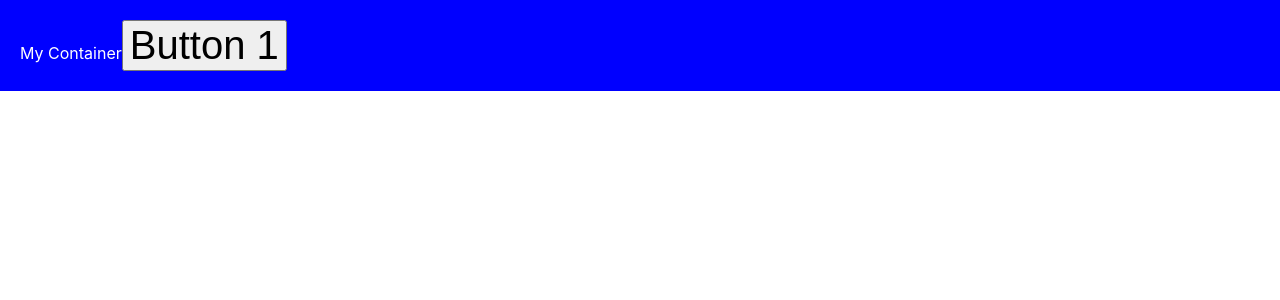
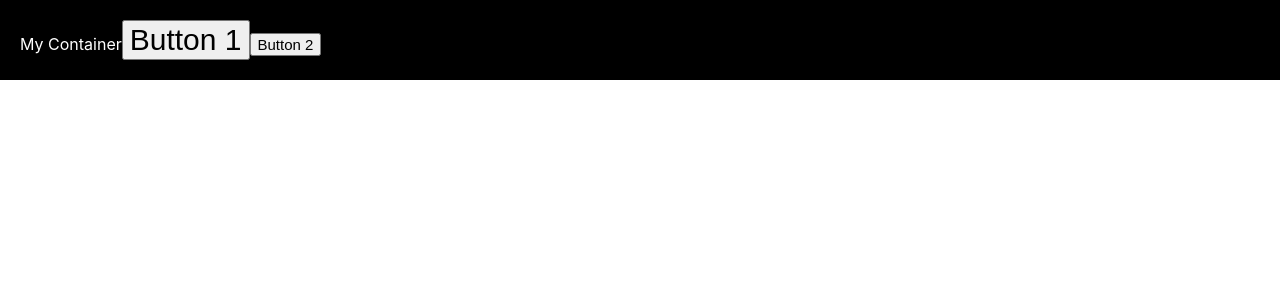
Before and after one commit to leobhmg45/estudo-react, a React (Create React App) app: page / in a window 1280 px wide. Shown: the top 300 px of the page. Built offline with nearby package versions, Linux system fonts and the light colour scheme.

Commit message:
styled components props

```diff
--- a/src/App.tsx
+++ b/src/App.tsx
@@ -6,9 +6,10 @@ import * as C from './AppStyles'
 const App = () => {
 
   return (
-    <C.Container>
+    <C.Container bgColor='#000000'>
       My Container
       <C.MyButton>Button 1</C.MyButton>
+      <C.MyButton small>Button 2</C.MyButton>
     </C.Container>
   )
 }
--- a/src/AppStyles.ts
+++ b/src/AppStyles.ts
@@ -1,15 +1,23 @@
 import styled from 'styled-components'
 
-export const Container = styled.div
+
+type ContainerProps = {
+    bgColor: string
+}
+
+export const Container = styled.div<ContainerProps>
 `
-background-color: blue;
+background-color: ${props => props.bgColor};
 color: white;
 padding: 20px;
 
 `
 
-export const MyButton = styled.button
+type MyButtonProps = {
+    small ?: boolean
+}
+export const MyButton = styled.button<MyButtonProps>
 `
-font-size: 40px;
+font-size: ${props => props.small ? '15px' : '30px'};
 
 `
```
